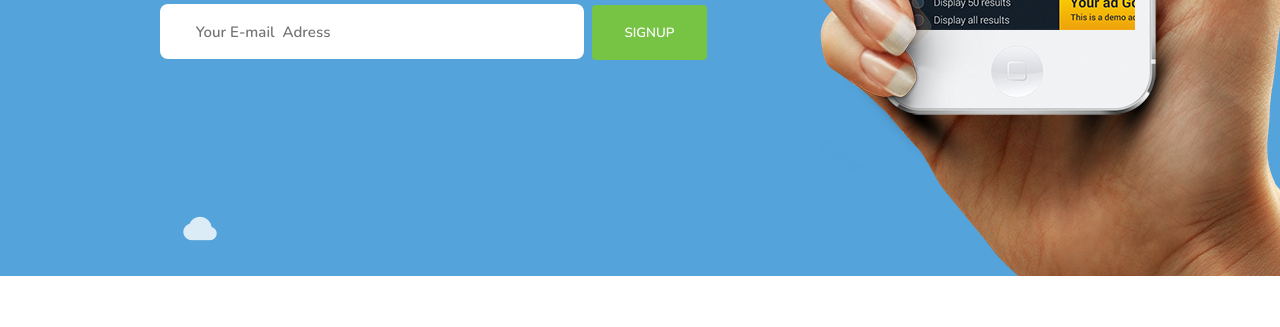
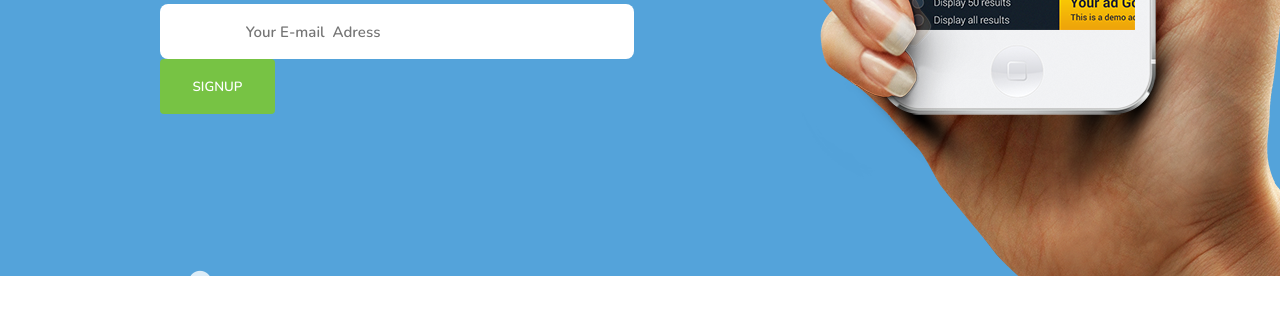
Before and after one commit to Feijhoaaaaa/Dungeon_Part2-, a plain HTML site: page HW2/index.html in a window 1280 px wide. Shown: the part 654-981 px from the top of the page. Drawn offline with nearby package versions, Linux system fonts and the light colour scheme.

Commit message:
Update style.css

```diff
--- a/HW2/style.css
+++ b/HW2/style.css
@@ -123,6 +123,7 @@ input{
     height: 55px;
     font-size: 15px;
     color: #2D394C;
+    padding-Left:50px;
 
 }
 .bxs-cloud{
```
